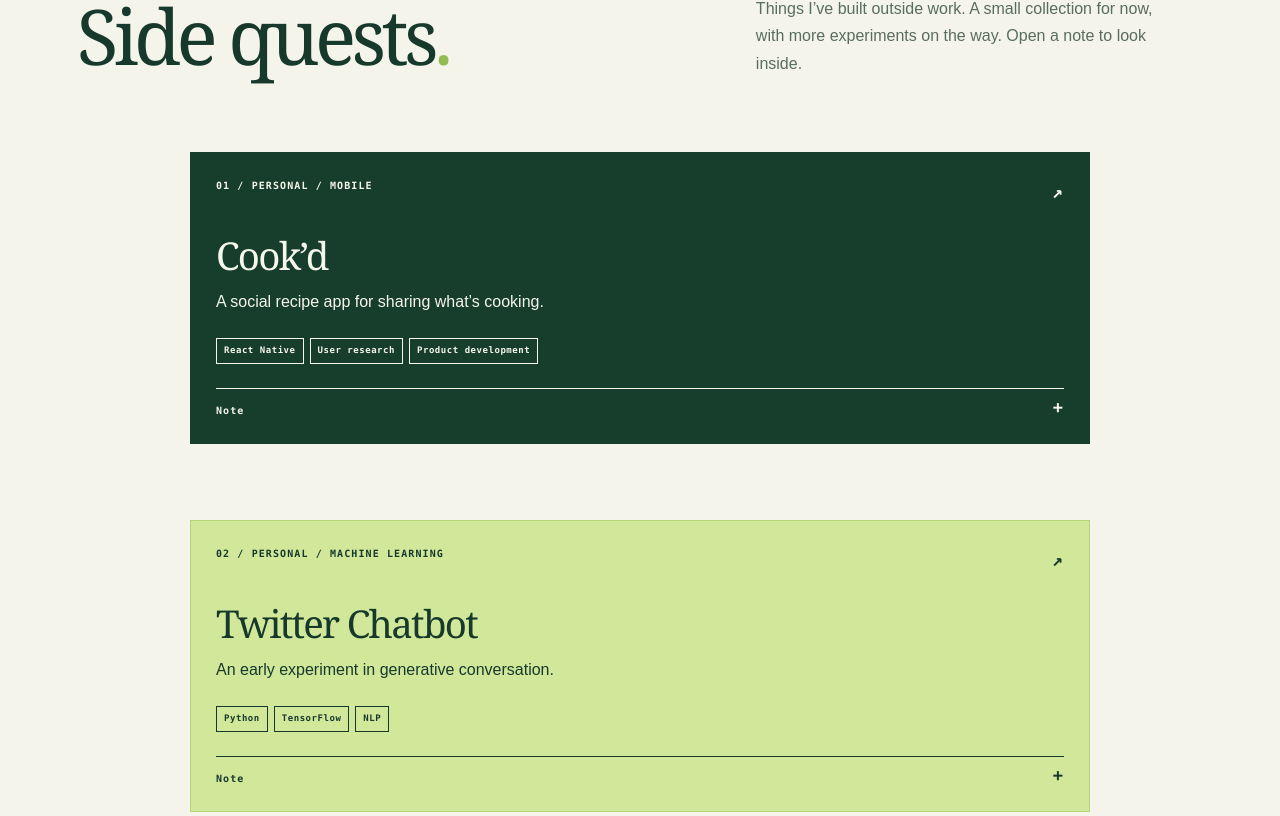
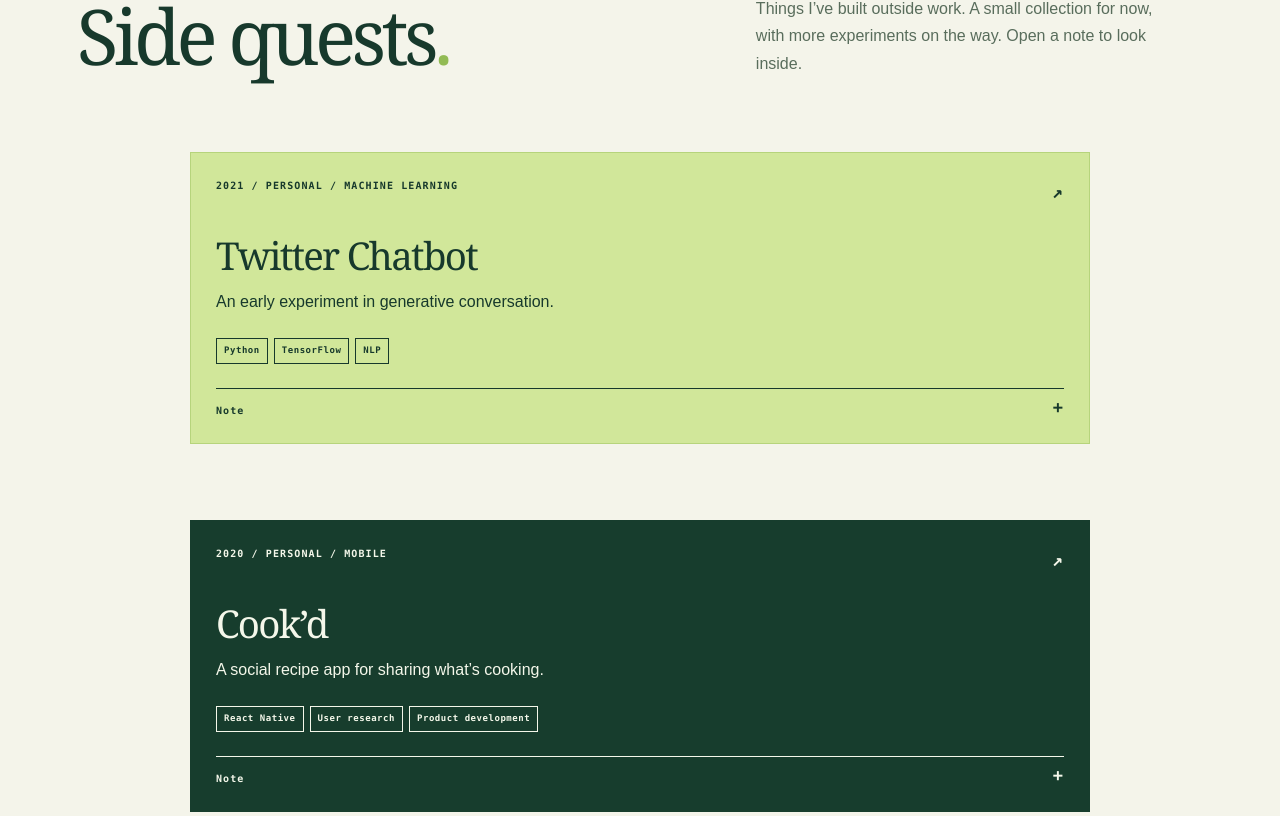
Before and after one commit to bryanryu1/personal-website, a Next.js app: page / in a window 1280 px wide. Shown: the part 1064-1880 px from the top of the page. Built offline with nearby package versions, Linux system fonts and the light colour scheme.

Commit message:
Date projects and sort newest first

```diff
--- a/src/components/FieldNotesHome.tsx
+++ b/src/components/FieldNotesHome.tsx
@@ -2,17 +2,17 @@
 import { Jimmy, ProjectBunny, TrailSnail, Frog } from "./FieldAnimals";
 
 const work = [
-  { number: "01", label: "PERSONAL / MOBILE", title: "Cook’d",
+  { year: 2020, label: "PERSONAL / MOBILE", title: "Cook’d",
     href: "https://github.com/Do-Jest-While-True",
     summary: "A social recipe app for sharing what’s cooking.",
     details: "I built a React Native social recipe app and led user research, prioritization, and iterative product development.",
     tags: ["React Native", "User research", "Product development"], tone: "dark" },
-  { number: "02", label: "PERSONAL / MACHINE LEARNING", title: "Twitter Chatbot",
+  { year: 2021, label: "PERSONAL / MACHINE LEARNING", title: "Twitter Chatbot",
     href: "https://github.com/bryanryu1/twitter_project",
     summary: "An early experiment in generative conversation.",
     details: "A generative chatbot trained on tweets from Twitter (R.I.P.) to produce casual, conversational output.",
     tags: ["Python", "TensorFlow", "NLP"], tone: "lime" },
-];
+].sort((a, b) => b.year - a.year);
 
 const journey = [
   {
@@ -96,9 +96,9 @@
           </div>
           <div className="field-work-grid">
             {work.map((item) => (
-              <details key={item.number} className={`field-work-card field-tone-${item.tone}`}>
+              <details key={item.href} className={`field-work-card field-tone-${item.tone}`}>
                 <summary>
-                  <div className="field-card-meta"><span>{item.number} / {item.label}</span><a className="field-card-open" href={item.href} target="_blank" rel="noopener noreferrer" aria-label={`View ${item.title} on GitHub (opens in a new tab)`}>↗</a></div>
+                  <div className="field-card-meta"><span>{item.year} / {item.label}</span><a className="field-card-open" href={item.href} target="_blank" rel="noopener noreferrer" aria-label={`View ${item.title} on GitHub (opens in a new tab)`}>↗</a></div>
                   <h3><a href={item.href} target="_blank" rel="noopener noreferrer">{item.title}</a></h3>
                   <p>{item.summary}</p>
                   <div className="field-card-tags">{item.tags.map((tag) => <span key={tag}>{tag}</span>)}</div>
```
